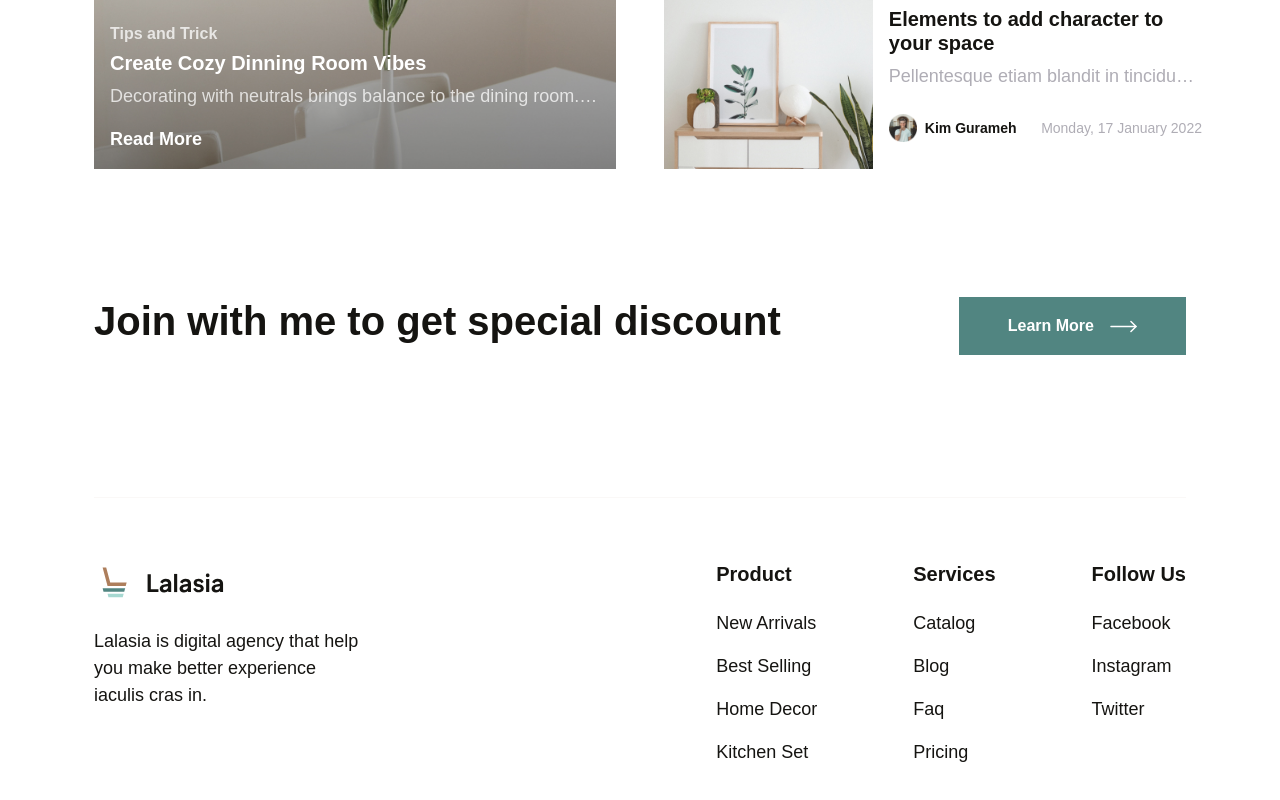
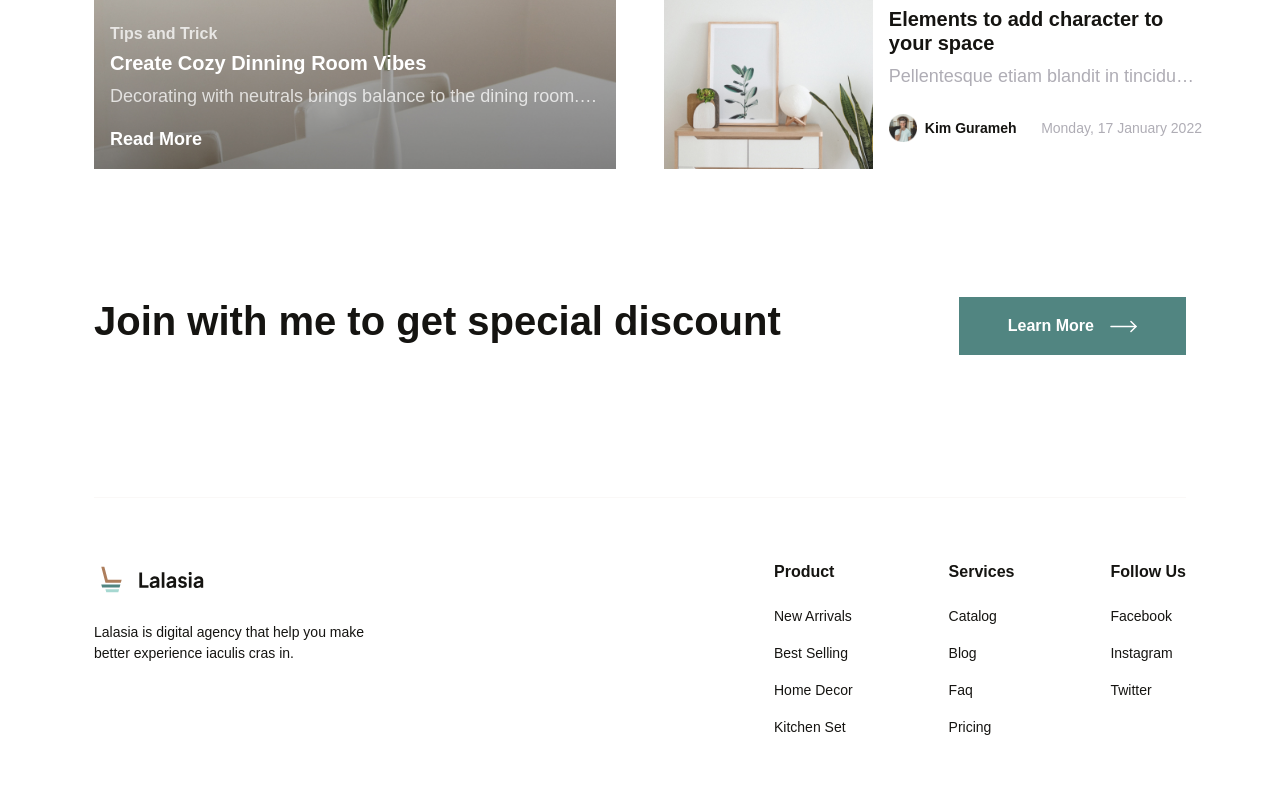
Before and after one commit to gbertl/lalasia, a React (Create React App) app: page / in a window 1280 px wide. Shown: the part 4524-5324 px from the top of the page. Built offline with nearby package versions, Linux system fonts and the light colour scheme; a web font is replaced by a local one.

Commit message:
decreate sizes in footer

```diff
--- a/src/components/Footer/index.tsx
+++ b/src/components/Footer/index.tsx
@@ -43,7 +43,7 @@ const Footer = () => {
           <div className="d-flex justify-content-between gap-lg-8">
             {sitemap.map((map) => (
               <div>
-                <h6 className="mb-3 mb-lg-4 fs-lg-5">{map.title}</h6>
+                <h6 className="mb-3 mb-lg-4">{map.title}</h6>
                 <ul className="list-unstyled d-flex flex-column gap-2 gap-lg-3">
                   {map.links.map((link) => (
                     <li>
--- a/src/components/Footer/style.scss
+++ b/src/components/Footer/style.scss
@@ -1,11 +1,13 @@
 @use '../../assets/scss/main.scss' as *;
 
 .footer {
+  font-size: $font-size-sm;
+
   &__logo {
     width: 99px;
 
     @include media-breakpoint-up(lg) {
-      width: 130px;
+      width: 110px;
     }
   }
 }
```
